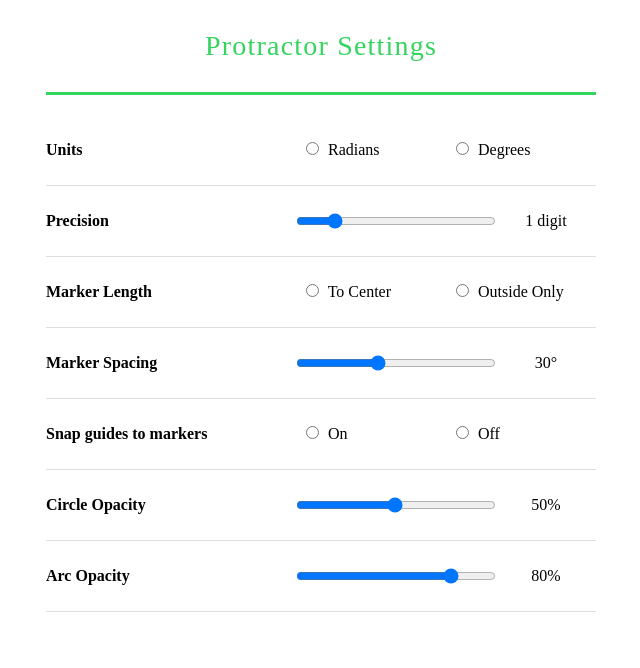
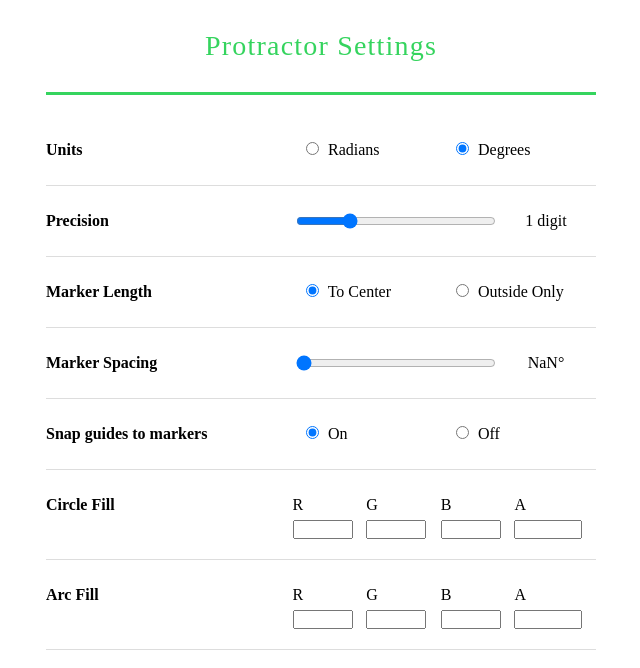
Before and after one commit to ben-burlingham/protractor, a browser extension: page options.html in a window 1280 px wide. Shown: the whole page, without its empty margins (319-959 px from the left). Drawn offline with Linux system fonts and the light colour scheme.

Commit message:
Improved save throttle.

```diff
--- a/options.html
+++ b/options.html
@@ -29,7 +29,7 @@
                 Precision
             </div>
 
-            <input type="range" min=0 max=6 id='precision-slider' />
+            <input type="range" min=0 max=4 id='precision-slider' />
             <div class="range-value" id='precision-value'></div>
         </div>
 
@@ -39,12 +39,12 @@
             </div>
 
             <label class='radio-label'>
-                <input type="radio" name='marker-length' value='center'>
+                <input type="radio" name='markerLength' value='center'>
                 To Center
             </label>
 
             <label class='radio-label'>
-                <input type="radio" name='marker-length' value='outside'>
+                <input type="radio" name='markerLength' value='outside'>
                 Outside Only
             </label>
         </div>
@@ -54,7 +54,7 @@
                 Marker Spacing
             </div>
 
-            <input type="range" min=0 max=10 id='marker-spacing-slider' />
+            <input type="range" min=0 max=6 id='marker-spacing-slider' />
             <div class="range-value" id='marker-spacing-value'></div>
         </div>
 
@@ -64,12 +64,12 @@
             </div>
 
             <label class='radio-label'>
-                <input type="radio" name='marker-spacing' value='1'>
+                <input type="radio" name='markerSnap' value='true'>
                 On
             </label>
 
             <label class='radio-label'>
-                <input type="radio" name='marker-spacing' value='0'>
+                <input type="radio" name='markerSnap' value='false'>
                 Off
             </label>
         </div>
@@ -77,20 +77,46 @@
 
         <div class="option">
             <div class="option-title">
-                Circle Opacity
+                Circle Fill
             </div>
 
-            <input type="range" min=1 max=100 id='circle-opacity-slider' />
-            <div class="range-value" id='circle-opacity-value'></div>
+            <label class='rgba-label'>
+                R <input type="number" min=0 max=255 id='circle-fill-r' />
+            </label>
+
+            <label class='rgba-label'>
+                G <input type="number" min=0 max=255 id='circle-fill-g' />
+            </label>
+
+            <label class='rgba-label'>
+                B <input type="number" min=0 max=255 id='circle-fill-b' />
+            </label>
+
+            <label class='rgba-label'>
+                A <input type="number" min=0 max=1 step=0.01 id='circle-fill-a' />
+            </label>
         </div>
 
         <div class="option">
             <div class="option-title">
-                Arc Opacity
+                Arc Fill
             </div>
 
-            <input type="range" min=1 max=100 id='arc-opacity-slider' />
-            <div class="range-value" id='arc-opacity-value'></div>
+            <label class='rgba-label'>
+                R <input type="number" min=0 max=255 id='arc-fill-r' />
+            </label>
+
+            <label class='rgba-label'>
+                G <input type="number" min=0 max=255 id='arc-fill-g' />
+            </label>
+
+            <label class='rgba-label'>
+                B <input type="number" min=0 max=255 id='arc-fill-b' />
+            </label>
+
+            <label class='rgba-label'>
+                A <input type="number" min=0 max=1 step=0.01 id='arc-fill-a' />
+            </label>
         </div>
     </form>
 </body>
--- a/scripts/guide.js
+++ b/scripts/guide.js
@@ -97,6 +97,7 @@ Guide.prototype = {
             theta = Math.PI * 2 - theta;
         }
 
+        if (JSON.parse(this.settings.markerSnap.toLowerCase())) {
             const interval = this.settings.markerInterval;
             const delta = theta % interval;
             const lowerBound = 0.03;
@@ -107,6 +108,7 @@ Guide.prototype = {
             } else if (delta > upperBound) {
                 theta += (interval - delta);
             }
+        }
 
         this.node.style.transform = `rotate(${-1 * theta * 180 / Math.PI}deg)`;
         PubSub.emit(Channels.GUIDE_MOVE, { index: this.index, theta });
--- a/scripts/options.js
+++ b/scripts/options.js
@@ -1,77 +1,144 @@
-function onPrecisionChange(evt, val) {
-    const precision = parseInt(evt.target.value);
-    chrome.storage.sync.set({ precision });
-    updateValues();
+const timers = {
+    markerSpacing: null,
+    precision: null,
+};
+
+const spacings = [
+    Math.PI / 12,
+    Math.PI / 6,
+    Math.PI / 4,
+    Math.PI / 3,
+    Math.PI / 2,
+    Math.PI * 2 / 3,
+    Math.PI
+];
+
+//===== Slider DOM updaters
+function updatePrecision(precision) {
+    document.getElementById('precision-slider').value = precision;
+    document.getElementById('precision-value')
+        .innerHTML = `${precision} digit${precision === 1 ? '' : 's'}`;
 }
 
-function onMarkerSpacingChange(evt, val) {
-    const markerSpacing = parseInt(evt.target.value);
-    chrome.storage.sync.set({ markerSpacing });
-    updateValues();
+function updateMarkerSpacing(i, units) {
+    const deg = spacings[i] * 180 / Math.PI;
+    const rad = spacings[i];
+
+    const str = (units === 'deg'
+        ? `${Math.round(deg * 100) / 100}&deg;`
+        : `${Math.round(rad * 100) / 100} rad`);
+
+    document.getElementById('marker-spacing-value').innerHTML = str;
 }
 
-function onCircleOpacityChange(evt, val) {
+function updateCircleOpacity(circleOpacity) {
+    document.getElementById('circle-opacity-slider').value = circleOpacity;
+    document.getElementById('circle-opacity-value').innerHTML = `${circleOpacity}%`;
+}
+
+function updateArcOpacity(arcOpacity) {
+    document.getElementById('arc-opacity-slider').value = arcOpacity;
+    document.getElementById('arc-opacity-value').innerHTML = `${arcOpacity}%`;
+}
+
+//===== Event listeners
+function onPrecisionChange(evt) {
+    const precision = parseInt(evt.target.value);
+    updatePrecision(precision);
+
+    clearTimeout(timers.precision);
+    timers.precision = setTimeout(chrome.storage.sync.set.bind(null, { precision }), 200);
+}
+
+function onMarkerSpacingChange(evt) {
+    const val = parseInt(evt.target.value);
+    const units = document['options-form'].units.value;
+    updateMarkerSpacing(val, units);
+
+    function save() {
+        chrome.storage.sync.set({ markerSpacing: spacings[val] });
+    }
+
+    clearTimeout(timers.markerSpacing);
+    timers.markerSpacing = setTimeout(save, 200);
+}
+
+function onCircleOpacityChange(evt) {
     const circleOpacity = parseInt(evt.target.value);
     chrome.storage.sync.set({ circleOpacity });
-    updateValues();
+    updateCircleOpacity();
 }
 
-function onArcOpacityChange(evt, val) {
+function onArcOpacityChange(evt) {
     const arcOpacity = parseInt(evt.target.value);
     chrome.storage.sync.set({ arcOpacity });
-    updateValues();
+    updateArcOpacity();
 }
 
-function updateValues() {
+function onUnitsChange(evt) {
+    const units = evt.target.value;
+    chrome.storage.sync.set({ units });
+
+    chrome.storage.sync.get({ markerSpacing: null },
+        ({ markerSpacing }) => updateMarkerSpacing(markerSpacing, units));
+}
+
+function onMarkerLengthChange(evt) {
+    const markerLength = evt.target.value;
+    chrome.storage.sync.set({ markerLength });
+}
+
+function onMarkerSnapChange(evt) {
+    const markerSnap = evt.target.value;
+    chrome.storage.sync.set({ markerSnap });
+}
+
+function restore() {
     chrome.storage.sync.get({
         arcOpacity: 80,
         circleOpacity: 50,
+        markerLength: 'center',
+        markerSnap: true,
         markerSpacing: 4,
         precision: 1,
         units: 'deg'
-    }, ({ precision, markerSpacing, circleOpacity, arcOpacity, units }) => {
+    }, ({ precision, markerLength, markerSnap, markerSpacing, circleOpacity, arcOpacity, units }) => {
+        updatePrecision(precision);
         document.getElementById('precision-slider').value = precision;
-        document.getElementById('precision-value')
-            .innerHTML = `${precision} digit${precision === 1 ? '' : 's'}`;
 
-        const spacings = [10, 12, 15, 20, 30, 45, 60, 90, 120, 180, 360];
-        const str = (units === 'deg'
-            ? `${spacings[markerSpacing]}&deg;`
-            : `${spacings[markerSpacing] * Math.PI / 180} rad`);
-        document.getElementById('marker-spacing-slider').value = markerSpacing;
-        document.getElementById('marker-spacing-value').innerHTML = str;
+        const i = spacings.indexOf(markerSpacing);
+        updateMarkerSpacing(i, units);
+        document.getElementById('marker-spacing-slider').value = i;
 
-        document.getElementById('circle-opacity-slider').value = circleOpacity;
-        document.getElementById('circle-opacity-value').innerHTML = `${circleOpacity}%`;
+        // updateCircleOpacity(circleOpacity);
+        // updateArcOpacity(arcOpacity);
 
-        document.getElementById('arc-opacity-slider').value = arcOpacity;
-        document.getElementById('arc-opacity-value').innerHTML = `${arcOpacity}%`;
+        document['options-form'].units.value = units;
+        document['options-form'].markerLength.value = markerLength;
+        document['options-form'].markerSnap.value = markerSnap;
     });
 }
 
 document.addEventListener('DOMContentLoaded', () => {
-    updateValues();
-
-    // const form = document['options-form'].units;
-    // form['units'][0].checked = true;
-
-    function debounce(fn) {
-        let throttleTimer = null;
-
-        return function() {
-            if (throttleTimer === null) {
-                throttleTimer = setTimeout(() => { throttleTimer = null; }, 200);
-                fn(...arguments);
-            }
-        }
-    }
+    restore();
 
     document.getElementById('precision-slider')
-        .addEventListener('input', debounce(onPrecisionChange));
+        .addEventListener('input', onPrecisionChange);
+
     document.getElementById('marker-spacing-slider')
-        .addEventListener('input', debounce(onMarkerSpacingChange));
-    document.getElementById('circle-opacity-slider')
-        .addEventListener('input', debounce(onCircleOpacityChange));
-    document.getElementById('arc-opacity-slider')
-        .addEventListener('input', debounce(onArcOpacityChange));
+        .addEventListener('input', onMarkerSpacingChange);
+
+    // document.getElementById('circle-opacity-slider')
+    //     .addEventListener('input', debounce(onCircleOpacityChange, 200));
+    // document.getElementById('arc-opacity-slider')
+    //     .addEventListener('input', debounce(onArcOpacityChange, 200));
+
+    document['options-form'].units[0].addEventListener('change', onUnitsChange);
+    document['options-form'].units[1].addEventListener('change', onUnitsChange);
+
+    document['options-form'].markerLength[0].addEventListener('change', onMarkerLengthChange);
+    document['options-form'].markerLength[1].addEventListener('change', onMarkerLengthChange);
+
+    document['options-form'].markerSnap[0].addEventListener('change', onMarkerSnapChange);
+    document['options-form'].markerSnap[1].addEventListener('change', onMarkerSnapChange);
 });
--- a/style/display.css
+++ b/style/display.css
@@ -11,7 +11,7 @@
     position: absolute;
     text-align: center;
     top: 50%;
-    width: 80px;
+    width: 100px;
     z-index: 100;
 }
 
@@ -28,7 +28,7 @@
     height: 10px;
     line-height: 10px;
     position: absolute;
-    width: 40px;
+    width: 50px;
 }
 
 .__MSG_@@extension_id__-display-sub0 {
```
Also changed, not shown: scripts/protractor.js (+32 -13 lines). Lines whose indentation alone changed are shown as unchanged.
